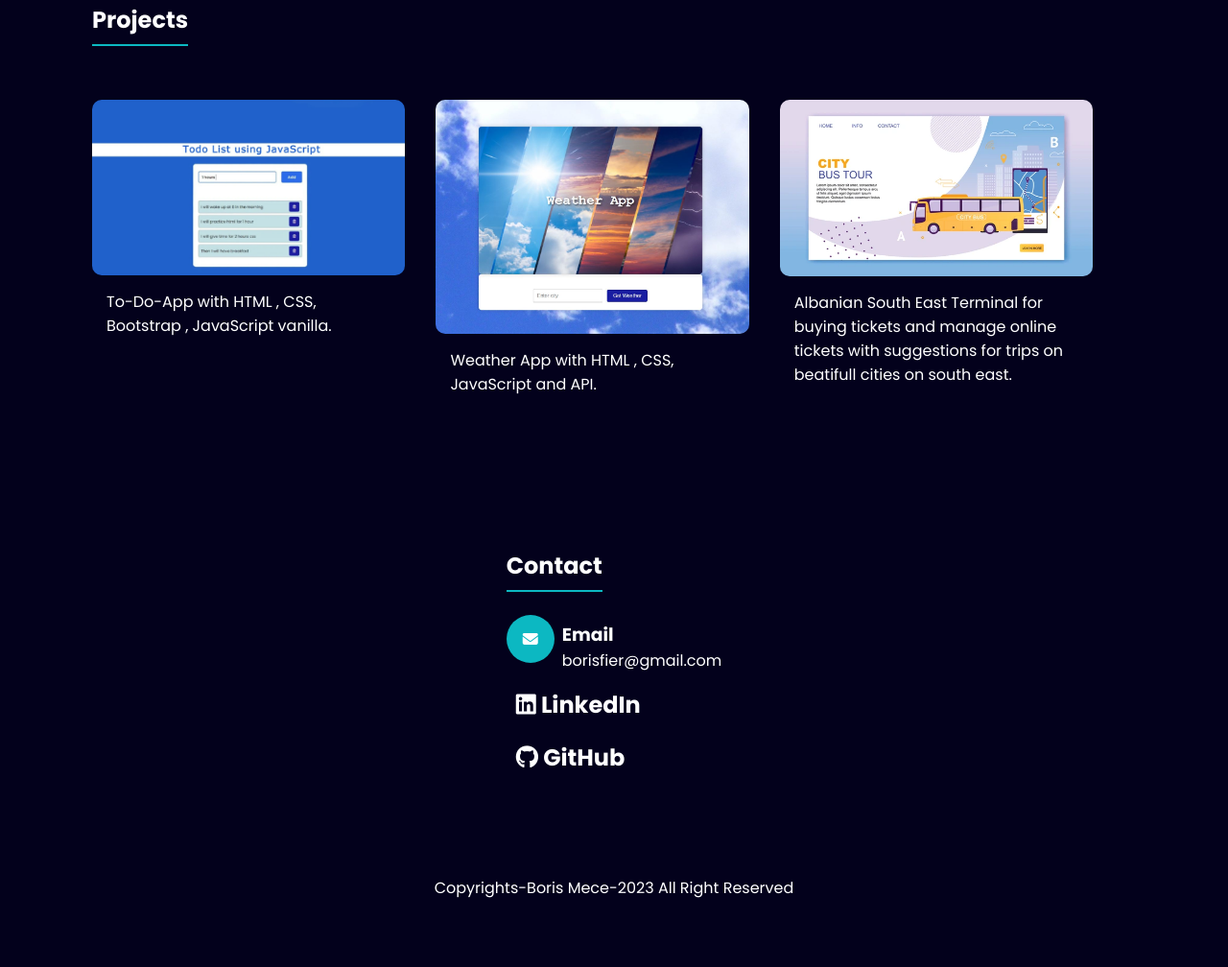
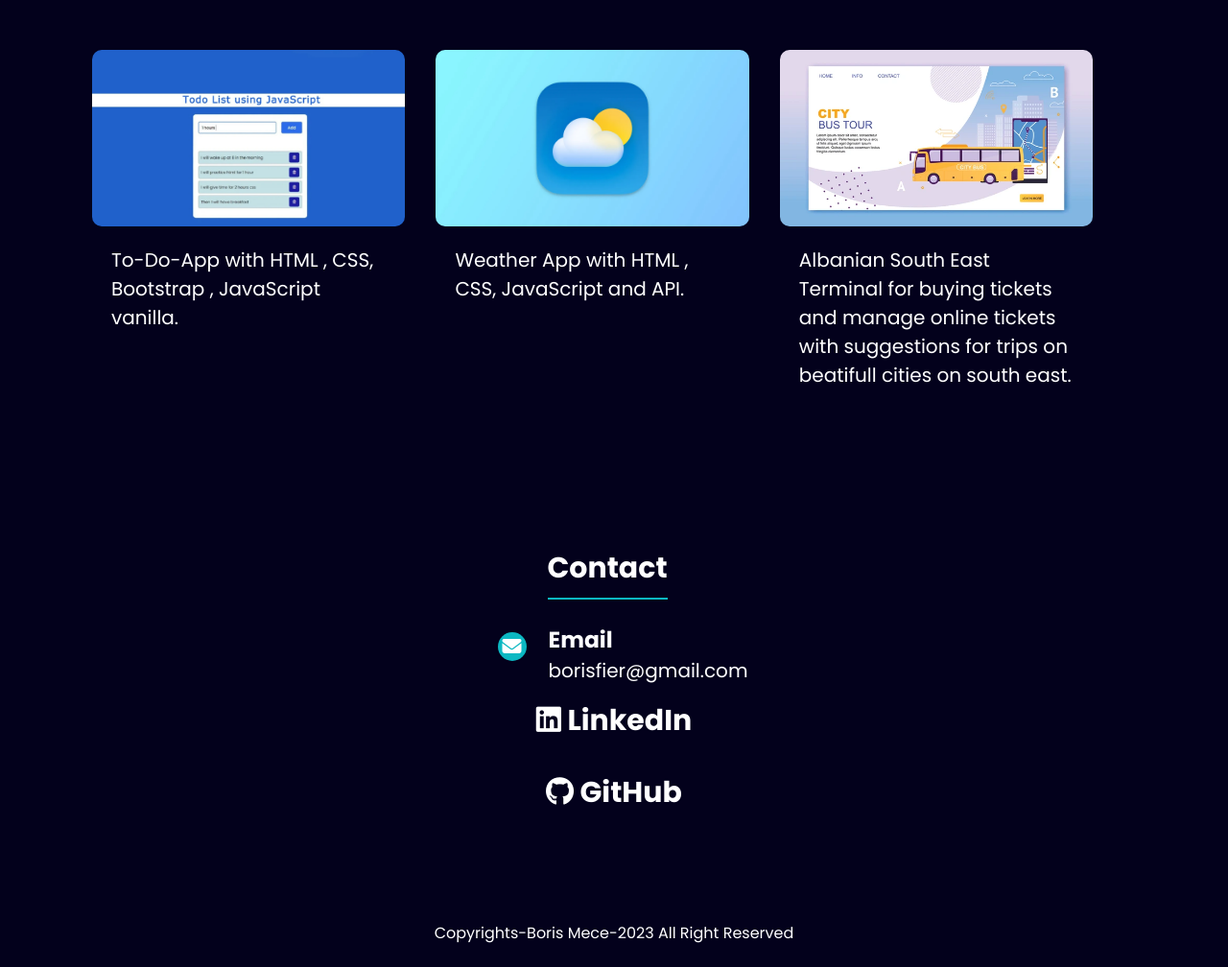
Before and after one commit to Boris3197/PortofolioWebsite., a plain HTML site: page index.html in a window 1280 px wide. Shown: the part 1789-2797 px from the top of the page at 96% size. Before the commit the page ends 2759 px from the top, so only its background shows below. Drawn offline with Linux system fonts and the light colour scheme.

Commit message:
Added final version

```diff
--- a/index.css
+++ b/index.css
@@ -87,7 +87,7 @@
   }
 
   .nav-item {
-    font-size: 0.8rem;
+    font-size: 1.2rem;
     opacity: 0.7;
     display: block;
     text-align: center;
@@ -116,10 +116,10 @@
 
   .toggler .line {
     width: 30px;
-    height: 2px;
+    height: 3px;
     display: block;
     background-color: var(--text);
-    margin: 5px;
+    margin: 9px;
   }
 
   .hero {
@@ -147,17 +147,18 @@
 
   .hero-description {
     opacity: 0.7;
-    font-size: 20px;
+    font-size: 25px;
   }
 
   .hero-description1 {
     padding: 10px;
     font-style: italic;
-    font-size: 17px;
+    font-size: 25px;
   }
 
   .about {
     color: var(--text);
+    font-size: 22px;
   }
 
   .about-info {
@@ -166,17 +167,19 @@
 
   .description {
     opacity: 0.8;
-    font-size: 0.7rem;
+    font-size: 1.2rem;
     margin-bottom: 1rem;
     line-height: 1.5;
   }
 
-  .secondery-title {
+  .secondary-title {
     display: inline-block;
     margin-bottom: 1.5rem;
   }
-
-  .secondery-title::after {
+  .h2 {
+    margin-left: 20px;
+  }
+  .secondary-title::after {
     content: "";
     display: block;
     width: 100%;
@@ -191,6 +194,8 @@
     text-align: center;
     padding: 2rem 1rem;
     margin-bottom: 1.5rem;
+    font-size: 1.5rem;
+
   }
 
   .services-item i {
@@ -228,11 +233,14 @@
   .contact-info-item {
     display: flex;
     align-items: center;
+    justify-content: center;
+    align-content: center;
+    gap: 15px;
   }
 
   .contact-info-icon {
-    width: 50px;
-    height: 50px;
+    width: 30px;
+    height: 30px;
     background-color: var(--accent);
     border-radius: 50%;
     display: flex;
@@ -240,14 +248,25 @@
     align-items: center;
     margin-right: 0.5rem;
     margin-bottom: 1rem;
+    margin-left: 18px;
   }
 
   .linkedin {
-    padding: 10px;
+    padding: 15px;
   }
 
+  #contact {
+  font-size: 20px;
+  display: flex;
+  justify-content: center;
+  align-items: center;
+  }
+
+  #contact1 {
+    margin-left: 70px;
+  }
   .github {
-    padding: 10px;
+    padding: 15px;
   }
 
   .footer {
@@ -279,6 +298,8 @@
 
     .project-description {
       padding: 15px;
+      margin: 5px;
+      font-size: 20px;
     }
 
     .grid-item {
--- a/index.html
+++ b/index.html
@@ -47,8 +47,8 @@
     </div>
 
     <div class="about-info">
-      <h2 class="secondery-title">About Me</h2>
-      <p class="description">
+      <h2 class="secondary-title">About Me</h2>
+      <p class="description5">
         Passionate and detail-oriented Front-End Developer,creating and implementing innovative web designs and user
         experiences. Proficient in HTML, CSS, JavaScript, and React. Proven track record of delivering high-quality
         software on time, within budget, and in compliance with industry best practices. Adept at collaborating with
@@ -58,7 +58,7 @@
   </section>
   <div class="services container" id="services">
     <div class="services-header">
-      <h2 class="secondery-title">Skills</h2>
+      <h2 class="secondary-title">Skills</h2>
     </div>
 
     <div class="grid services-grid">
@@ -94,7 +94,7 @@
   </div>
   <section class="projects container" id="projects">
     <div class="projects-header">
-      <h2 class="secondery-title">Projects</h2>
+      <h2 class="secondary-title">Projects</h2>
 
       <div class="projects-tab">
       </div>
@@ -106,8 +106,9 @@
         <p class="project-description">To-Do-App with HTML , CSS, Bootstrap , JavaScript vanilla.</p>
       </div>
       <div class="grid-item projects-item all design">
-        <img src="./images/Weather.jpg" alt="" />
-        <p class="project-description">Weather App with HTML , CSS, JavaScript and API.</p>
+        <img src="./images/Weatherr.JPG" alt="" />
+        <p class="project-description">Weather App with HTML , CSS, JavaScript and API.
+        </p>
       </div>
       <div class="grid-item projects-item all design">
         <img src="./images/bus.jpg" alt="" />
@@ -120,7 +121,7 @@
   </section>
   <section class="container contact" id="contact">
     <div class="contact-info">
-      <h2 class="secondery-title">Contact</h2>
+      <h2 class="secondary-title" id="contact1">Contact</h2>
       <div class="info-container">
       </div>
       <div class="contact-info-item">
@@ -132,14 +133,12 @@
           <p>borisfier@gmail.com</p>
         </div>
       </div>
-      <div class="contact-info-item">
-      </div>
-      <div class="linkedin">
+      <div class="linkedin contact-info-item">
         <h2><a href="https://www.linkedin.com/in/boris-mece97" target="_blank"><i class="fab fa-linkedin"></i>
             LinkedIn</a></li>
           </h3>
       </div>
-      <div class="github">
+      <div class="github contact-info-item">
         <h2><a href="https://github.com/Boris3197" target="_blank"><i class="fab fa-github"></i> GitHub</a></li>
           </h3>
       </div>
```
Also changed, not shown: images/Weather.JPG (deleted), images/Weatherr.jpg (added).
